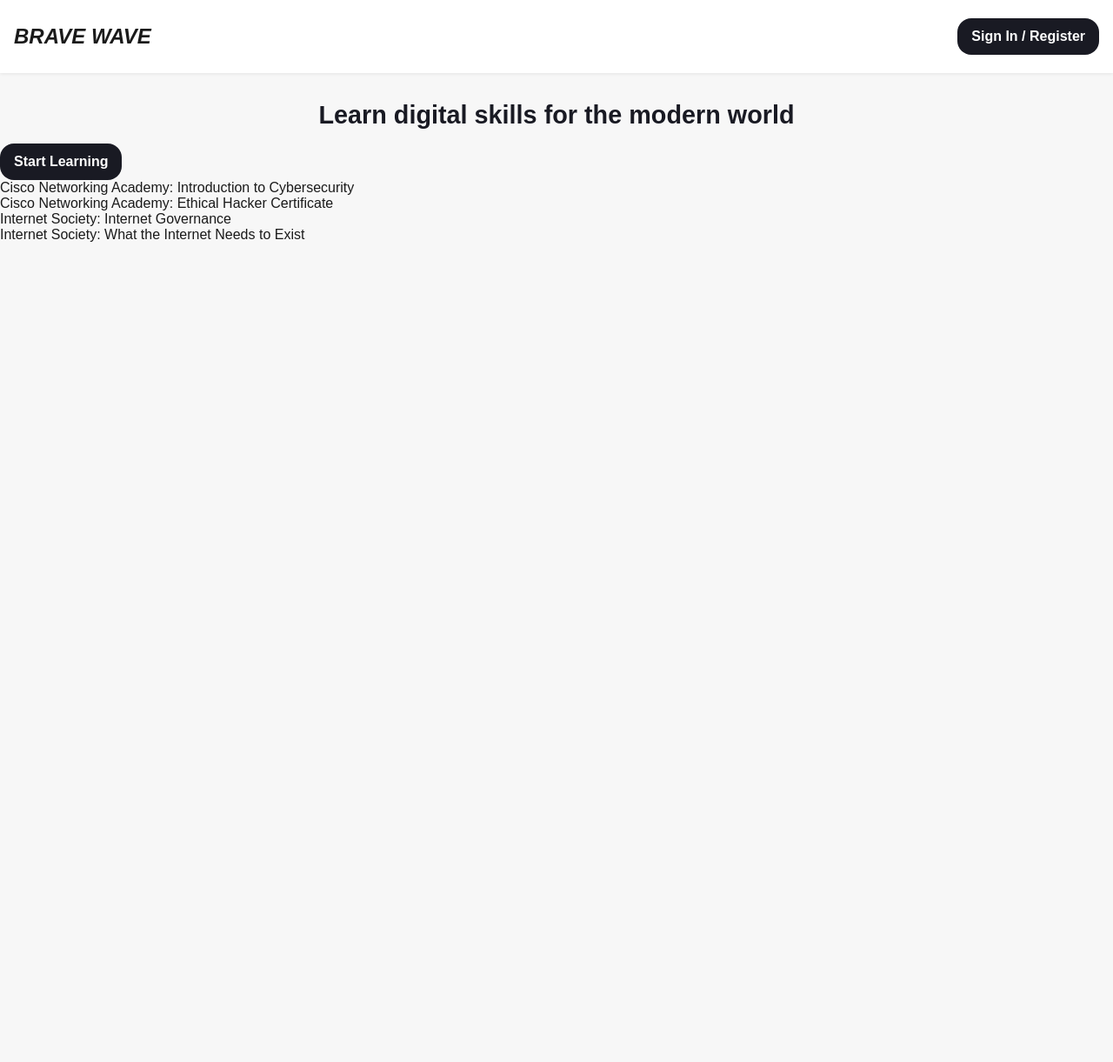
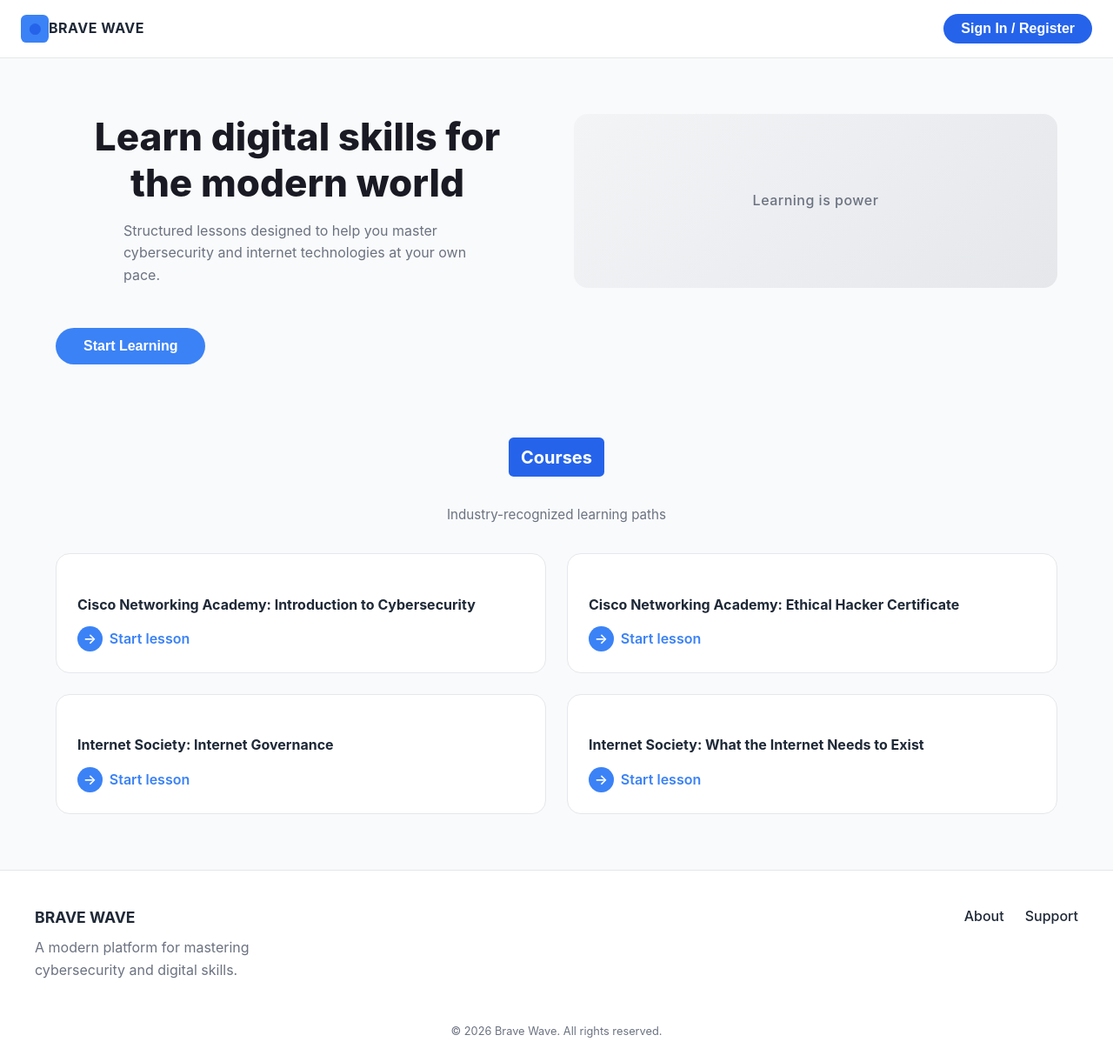
Before and after one commit to byiringirojd12-afk/Brave_wave1, a React (Vite) app: page / in a window 1280 px wide. Shown: the whole page at 87% size. Before the commit the page ends 800 px from the top, so only its background shows below. Built offline with nearby package versions, Linux system fonts and the light colour scheme.

Commit message:
new update

```diff
--- a/src/index.css
+++ b/src/index.css
@@ -2,314 +2,313 @@
 @tailwind components;
 @tailwind utilities;
 
-/* index.css - Compact Professional Home Page */
+/* =========================
+   GLOBAL DESIGN SYSTEM
+========================= */
 
-/* General reset and font */
-body {
-  font-family: 'Arial', sans-serif;
-  background-color: #f7f7f7;
-  color: #1A1A1A;
-  margin: 0;
-  padding: 0;
+:root {
+  --primary: #10b981;       /* soft green */
+  --primary-dark: #059669;
+  --accent: #111827;        /* dark slate */
+  --text-main: #1f2937;     /* dark gray */
+  --text-muted: #6b7280;    /* medium gray */
+  --bg-main: #f9fafb;       /* light gray */
+  --bg-card: #ffffff;
+  --border-soft: #e5e7eb;
 }
 
-/* Navigation */
+* {
+  box-sizing: border-box;
+}
+
+body {
+  margin: 0;
+  font-family: "Inter", system-ui, -apple-system, BlinkMacSystemFont, sans-serif;
+  background-color: var(--bg-main);
+  color: var(--text-main);
+  line-height: 1.6;
+}
+
+/* =========================
+   NAVIGATION
+========================= */
+
 nav {
   display: flex;
   justify-content: space-between;
   align-items: center;
-  padding: 0.5rem 1rem;
-  margin-bottom: 2rem;
-  background-color: #fff;
-  box-shadow: 0 1px 4px rgba(0, 0, 0, 0.08);
+  padding: 1rem 1.5rem;
+  background: var(--bg-card);
+  border-bottom: 1px solid var(--border-soft);
+  position: sticky;
+  top: 0;
+  z-index: 50;
 }
 
 nav .logo {
   display: flex;
   align-items: center;
-  gap: 0.5rem;
+  font-weight: 700;
+  letter-spacing: 0.5px;
 }
 
 nav .logo div {
-  width: 1.5rem;
-  height: 1.5rem;
-  background-color: #000;
+  width: 2rem;
+  height: 2rem;
+  background: var(--accent);
+  border-radius: 0.4rem;
   display: flex;
   justify-content: center;
   align-items: center;
-  border-radius: 0.25rem;
 }
 
 nav .logo div div {
-  width: 0.75rem;
-  height: 0.75rem;
-  background-color: #B9FF66;
+  width: 0.8rem;
+  height: 0.8rem;
+  background: var(--primary);
   transform: rotate(45deg);
 }
 
-nav a {
-  text-decoration: none;
-  margin-left: 1rem;
-  font-weight: 500;
-  color: #1A1A1A;
-  font-size: 0.875rem;
-  transition: all 0.3s ease;
-}
-
-nav a:hover {
-  color: #B9FF66;
-}
-
 nav .button {
-  border: 1px solid #000;
-  padding: 0.5rem 1rem;
-  border-radius: 0.75rem;
-  font-weight: bold;
-  font-size: 0.875rem;
-  transition: all 0.3s ease;
+  background: var(--primary);
+  color: white;
+  padding: 0.5rem 1.25rem;
+  border-radius: 999px;
+  font-weight: 600;
+  border: none;
   cursor: pointer;
+  transition: all 0.25s ease;
 }
 
 nav .button:hover {
-  background-color: #000;
-  color: #fff;
+  background: var(--primary-dark);
+  transform: translateY(-1px);
 }
 
-/* Hero Section */
+/* =========================
+   HERO SECTION
+========================= */
+
 .hero {
-  display: flex;
-  flex-direction: column;
-  align-items: flex-start;
-  gap: 1rem;
-  padding: 0 1rem;
-  margin-bottom: 3rem;
+  display: grid;
+  grid-template-columns: 1fr;
+  gap: 2.5rem;
+  max-width: 1200px;
+  margin: 4rem auto;
+  padding: 0 1.5rem;
+  text-align: center;
 }
 
 .hero h2 {
   font-size: 2rem;
-  font-weight: 700;
-  line-height: 1.3;
-  max-width: 400px;
+  font-weight: 800;
+  line-height: 1.2;
+  max-width: 480px;
+  margin: 0 auto;
 }
 
 .hero p {
+  margin-top: 1rem;
+  color: var(--text-muted);
   font-size: 1rem;
-  color: #555;
-  max-width: 350px;
-  line-height: 1.5;
+  max-width: 400px;
+  margin-left: auto;
+  margin-right: auto;
 }
 
 .hero button {
-  background-color: #000;
-  color: #fff;
-  padding: 0.75rem 1.5rem;
+  margin-top: 2rem;
+  background: var(--accent);
+  color: white;
+  padding: 0.75rem 2rem;
+  border-radius: 999px;
   font-size: 1rem;
-  font-weight: bold;
-  border-radius: 1.5rem;
+  font-weight: 600;
   border: none;
   cursor: pointer;
   transition: all 0.3s ease;
-  box-shadow: 2px 2px 0 rgba(0, 0, 0, 0.15);
 }
 
 .hero button:hover {
-  background-color: #333;
-  box-shadow: 3px 3px 0 rgba(0, 0, 0, 0.15);
+  background: #1f2937;
+  transform: translateY(-2px);
 }
 
-/* Hero Illustration */
+/* Illustration */
 .hero-illustration {
-  width: 100%;
-  max-width: 300px;
+  background: linear-gradient(135deg, #f3f4f6, #e5e7eb);
+  border-radius: 1rem;
   height: 200px;
-  background-color: #f0f0f0;
-  border-radius: 1rem;
-  border: 1px solid #000;
-  box-shadow: 4px 4px 0 #B9FF66;
   display: flex;
+  align-items: center;
   justify-content: center;
-  align-items: center;
-  color: #999;
-  font-size: 0.875rem;
+  color: var(--text-muted);
+  font-weight: 500;
+  letter-spacing: 0.5px;
+  margin: 0 auto;
 }
 
-/* Services Section */
+/* =========================
+   COURSES / SERVICES
+========================= */
+
+.services {
+  max-width: 1200px;
+  margin: 4rem auto;
+  padding: 0 1.5rem;
+}
+
 .services-header {
-  display: flex;
-  align-items: center;
-  gap: 0.5rem;
-  margin-bottom: 1rem;
+  margin-bottom: 2rem;
+  text-align: center;
 }
 
 .services-header h3 {
-  background-color: #B9FF66;
-  padding: 0.25rem 0.5rem;
+  display: inline-block;
+  background: var(--primary);
+  color: white;
+  padding: 0.4rem 0.9rem;
+  border-radius: 0.35rem;
   font-size: 1.25rem;
   font-weight: 700;
-  border-radius: 0.25rem;
 }
 
 .services-header p {
-  max-width: 250px;
-  color: #555;
-  line-height: 1.4;
-  font-size: 0.875rem;
+  margin-top: 0.75rem;
+  color: var(--text-muted);
+  font-size: 0.95rem;
 }
 
-/* Services Grid */
 .services-grid {
   display: grid;
   grid-template-columns: 1fr;
-  gap: 1rem;
+  gap: 1.5rem;
 }
 
-@media (min-width: 768px) {
-  .hero {
-    flex-direction: row;
-    justify-content: space-between;
-    align-items: center;
-  }
-
-  .hero div {
-    width: 48%;
-  }
-
-  .services-grid {
-    grid-template-columns: repeat(2, 1fr);
-  }
-}
-
-/* Service Card */
 .service-card {
-  padding: 1rem;
-  border: 1px solid #000;
+  background: var(--bg-card);
   border-radius: 1rem;
+  padding: 1.5rem;
+  border: 1px solid var(--border-soft);
+  transition: all 0.3s ease;
+  cursor: pointer;
   display: flex;
   flex-direction: column;
   justify-content: space-between;
-  height: 12rem;
-  cursor: pointer;
-  transition: transform 0.25s ease, box-shadow 0.25s ease;
-  box-shadow: 2px 2px 0 rgba(0, 0, 0, 0.1);
-  background-color: #fff;
 }
 
 .service-card:hover {
-  transform: scale(1.01); /* subtle hover */
-  box-shadow: 4px 4px 0 rgba(0, 0, 0, 0.15); /* soft shadow */
+  transform: translateY(-6px);
+  box-shadow: 0 20px 40px rgba(0,0,0,0.08);
 }
 
 .service-card h4 {
   font-size: 1rem;
   font-weight: 700;
+  margin-bottom: 0.75rem;
 }
 
 .service-card a {
   display: flex;
   align-items: center;
   gap: 0.5rem;
-  font-weight: bold;
+  font-weight: 600;
+  color: var(--accent);
   text-decoration: none;
-  color: #1A1A1A;
-  font-size: 0.875rem;
-  transition: color 0.25s ease;
 }
 
 .service-card a span {
-  display: inline-block;
-  width: 1.5rem;
-  height: 1.5rem;
-  background-color: #000;
-  color: #B9FF66;
+  width: 1.8rem;
+  height: 1.8rem;
+  border-radius: 50%;
+  background: var(--accent);
+  color: white;
   display: flex;
   justify-content: center;
   align-items: center;
-  border-radius: 50%;
   transition: all 0.25s ease;
 }
 
-.service-card a:hover {
-  color: #B9FF66;
+.service-card:hover a span {
+  background: var(--primary);
 }
 
-.service-card a:hover span {
-  background-color: #B9FF66;
-  color: #000;
-}
+/* =========================
+   FOOTER
+========================= */
 
-/* Footer */
 .footer {
-  margin-top: 3rem;
-  padding: 2rem 1rem 1rem;
-  background-color: #fff;
-  border-top: 1px solid #ddd;
+  margin-top: 4rem;
+  background: var(--bg-card);
+  border-top: 1px solid var(--border-soft);
+  padding: 2.5rem 1.5rem 1.5rem;
 }
 
 .footer-content {
-  max-width: 1000px;
-  margin: 0 auto 1rem;
+  max-width: 1200px;
+  margin: 0 auto;
   display: flex;
+  flex-wrap: wrap;
   justify-content: space-between;
-  align-items: flex-start;
   gap: 2rem;
-  flex-wrap: wrap;
 }
 
 .footer-brand strong {
-  font-size: 1rem;
+  font-size: 1.1rem;
 }
 
 .footer-brand p {
-  font-size: 0.875rem;
-  color: #666;
-  max-width: 250px;
-  margin-top: 0.25rem;
+  margin-top: 0.5rem;
+  color: var(--text-muted);
+  max-width: 280px;
 }
 
 .footer-links {
   display: flex;
   gap: 1.5rem;
+  flex-wrap: wrap;
 }
 
 .footer-links a {
-  font-size: 0.875rem;
   text-decoration: none;
-  color: #1A1A1A;
-  transition: color 0.2s ease;
+  color: var(--text-main);
+  font-weight: 500;
+  transition: all 0.2s ease;
 }
 
 .footer-links a:hover {
-  color: #B9FF66;
+  color: var(--primary);
 }
 
 .footer-bottom {
+  margin-top: 2rem;
   text-align: center;
-  font-size: 0.75rem;
-  color: #777;
-}
-.internet-governance-container {
-  max-width: 900px;
-  margin: 0 auto;
-  padding: 2rem 1rem 4rem;
-  background-color: #ffffff;
-  border-radius: 1rem;
-  box-shadow: 0 4px 12px rgba(0, 0, 0, 0.06);
+  font-size: 0.8rem;
+  color: var(--text-muted);
 }
 
-.internet-society-container {
-  max-width: 900px;
-  margin: 0 auto;
-  padding: 2rem 1.25rem 4rem;
-  background-color: #ffffff;
-  border-radius: 1rem;
-  box-shadow: 0 6px 16px rgba(0, 0, 0, 0.08);
+/* =========================
+   RESPONSIVE
+========================= */
+
+@media (min-width: 640px) {
+  .hero {
+    grid-template-columns: 1fr 1fr;
+    text-align: left;
+  }
+  .hero-illustration {
+    margin: 0;
+  }
 }
 
-.ethical-hacker-page {
-  max-width: 960px;
-  margin: 0 auto;
-  padding: 2.5rem 1.5rem 4rem;
-  background-color: #ffffff;
-  border-radius: 1.25rem;
-  box-shadow: 0 8px 20px rgba(0, 0, 0, 0.08);
+@media (min-width: 768px) {
+  .services-grid {
+    grid-template-columns: repeat(2, 1fr);
+  }
 }
+
+@media (min-width: 1024px) {
+  .hero h2 {
+    font-size: 2.75rem;
+  }
+}
--- a/src/pages/Home.tsx
+++ b/src/pages/Home.tsx
@@ -1,13 +1,13 @@
 import { useState, useEffect } from "react";
 import { motion, AnimatePresence } from "framer-motion";
-import { Link, useNavigate } from "react-router-dom";
+import { useNavigate } from "react-router-dom";
 import Login from "./Login";
 
 export default function Home() {
   const [showAuth, setShowAuth] = useState(false);
   const navigate = useNavigate();
 
-  /* Prevent logged-in users from staying on home */
+  /* Redirect logged-in users */
   useEffect(() => {
     const token =
       localStorage.getItem("token") || sessionStorage.getItem("token");
@@ -18,50 +18,89 @@
   }, [navigate]);
 
   const topics = [
-    { title: "Cisco Networking Academy: Introduction to Cybersecurity" },
-    { title: "Cisco Networking Academy: Ethical Hacker Certificate" },
-    { title: "Internet Society: Internet Governance" },
-    { title: "Internet Society: What the Internet Needs to Exist" },
+    "Cisco Networking Academy: Introduction to Cybersecurity",
+    "Cisco Networking Academy: Ethical Hacker Certificate",
+    "Internet Society: Internet Governance",
+    "Internet Society: What the Internet Needs to Exist",
   ];
 
   return (
-    <div className="App">
+    <div>
       {/* NAV */}
-      <nav className="px-6 py-4 flex justify-between items-center bg-white shadow-md">
-        <h1 className="text-2xl font-bold italic">BRAVE WAVE</h1>
-        <button
-          className="px-4 py-2 bg-green-400 text-white rounded-lg"
-          onClick={() => setShowAuth(true)}
-        >
+      <nav>
+        <div className="logo">
+          <div>
+            <div></div>
+          </div>
+          <strong>BRAVE WAVE</strong>
+        </div>
+
+        <button className="button" onClick={() => setShowAuth(true)}>
           Sign In / Register
         </button>
       </nav>
 
       {/* HERO */}
-      <section className="px-6 py-16">
-        <h2 className="text-4xl font-bold mb-4">
-          Learn digital skills for the modern world
-        </h2>
-        <button
-          className="px-6 py-3 bg-green-400 text-white rounded-lg"
-          onClick={() => setShowAuth(true)}
-        >
-          Start Learning
-        </button>
+      <section className="hero">
+        <div>
+          <h2>Learn digital skills for the modern world</h2>
+          <p>
+            Structured lessons designed to help you master cybersecurity and
+            internet technologies at your own pace.
+          </p>
+          <button onClick={() => setShowAuth(true)}>
+            Start Learning
+          </button>
+        </div>
+
+        <div className="hero-illustration">
+          Learning is power
+        </div>
       </section>
 
-      {/* TOPICS */}
-      <section className="px-6 py-12">
-        {topics.map((t, i) => (
-          <div
-            key={i}
-            className="p-6 bg-white rounded-xl shadow mb-4 cursor-pointer"
-            onClick={() => setShowAuth(true)}
-          >
-            {t.title}
+      {/* SERVICES */}
+      <section className="services">
+        <div className="services-header">
+          <h3>Courses</h3>
+          <p>Industry-recognized learning paths</p>
+        </div>
+
+        <div className="services-grid">
+          {topics.map((title, i) => (
+            <div
+              key={i}
+              className="service-card"
+              onClick={() => setShowAuth(true)}
+            >
+              <h4>{title}</h4>
+              <a href="#">
+                <span>→</span> Start lesson
+              </a>
+            </div>
+          ))}
+        </div>
+      </section>
+
+      {/* FOOTER */}
+      <footer className="footer">
+        <div className="footer-content">
+          <div className="footer-brand">
+            <strong>BRAVE WAVE</strong>
+            <p>
+              A modern platform for mastering cybersecurity and digital skills.
+            </p>
           </div>
-        ))}
-      </section>
+
+          <div className="footer-links">
+            <a href="#">About</a>
+            <a href="#">Support</a>
+          </div>
+        </div>
+
+        <div className="footer-bottom">
+          © {new Date().getFullYear()} Brave Wave. All rights reserved.
+        </div>
+      </footer>
 
       {/* AUTH MODAL */}
       <AnimatePresence>
```
